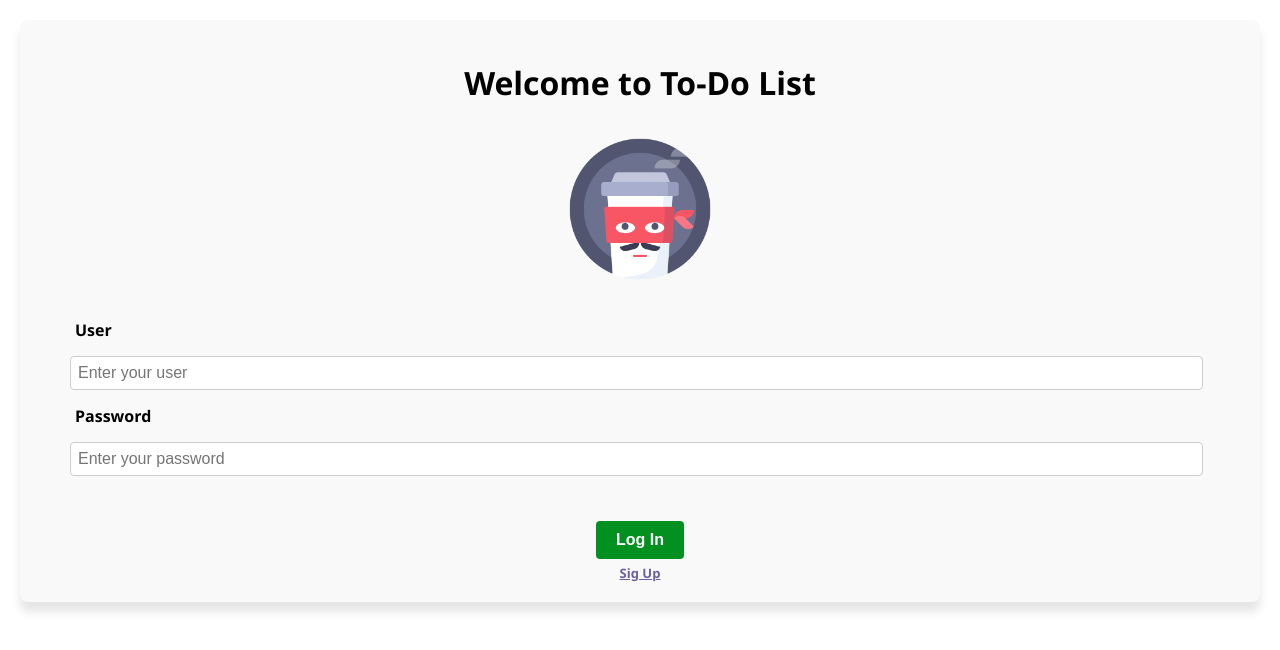
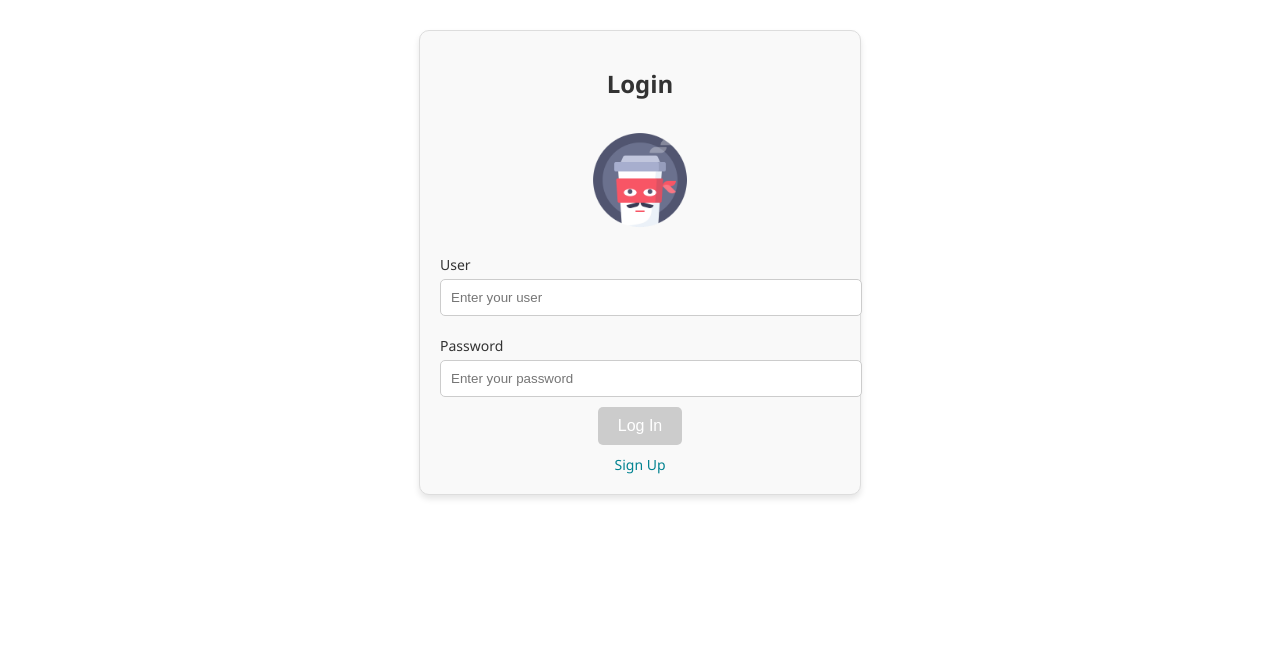
Before and after one commit to AllisonPaula/Todo-Funcional, an Angular app: page /login in a window 1280 px wide. Shown: the top 650 px of the page. Built offline with nearby package versions, Linux system fonts and the light colour scheme.

Commit message:
problems editing

```diff
--- a/src/app/app-routing.module.ts
+++ b/src/app/app-routing.module.ts
@@ -6,7 +6,7 @@ import { HomeComponent } from './components/home/home.component';
 import { LoginComponent } from './components/login/login.component';
 
 const routes: Routes = [
-  { path: '', redirectTo: '/login', pathMatch: 'full' },
+  { path: '', redirectTo: 'login', pathMatch: 'full' },
   { path: 'home', component: HomeComponent },
   { path: 'edit/:id', component: EditFormComponent },
   { path: 'login', component: LoginComponent },
--- a/src/app/components/edit-form/edit-form.component.html
+++ b/src/app/components/edit-form/edit-form.component.html
@@ -1,11 +1,10 @@
 <div class="container">
-<div class="edit-form">
   <h2>Edit Task</h2>
   <form [formGroup]="editFormGroup" (ngSubmit)="onUpdate()">
     <div>
       <label for="title">Title</label>
       <input id="title" formControlName="title" />
-      <div *ngIf="editFormGroup.get('title')?.invalid && editFormGroup.get('title')?.touched" class="error" >
+      <div *ngIf="editFormGroup.get('title')?.invalid && editFormGroup.get('title')?.touched" class="error">
         Title must be at least 3 characters.
       </div>
     </div>
@@ -25,7 +24,6 @@
       </select>
     </div>
     <button type="submit" class="save-btn" (click)="onUpdate()">Update</button>
-    <button type="button"  class="cancel-btn" (click)="cancelEditing()">Cancel</button>
+    <button type="button" class="cancel-btn" (click)="cancelEditing()">Cancel</button>
   </form>
 </div>
-</div>
--- a/src/app/components/edit-form/edit-form.component.ts
+++ b/src/app/components/edit-form/edit-form.component.ts
@@ -15,9 +15,9 @@ export class EditFormComponent implements OnInit {
   @Output() cancelEdit = new EventEmitter<void>();
 
   editFormGroup: FormGroup<{
-    title: FormControl<string>;
-    description: FormControl<string>;
-    status: FormControl<StatusTask>;
+    title: FormControl<string | null>;
+    description: FormControl<string | null>;
+    status: FormControl<StatusTask | null>;
   }>;
 
   isDeleting: boolean = false;
@@ -25,9 +25,9 @@ export class EditFormComponent implements OnInit {
 
   constructor(private fb: FormBuilder, private route: ActivatedRoute, private todoService: TodoService, private router: Router) {
     this.editFormGroup = this.fb.nonNullable.group({
-      title: this.fb.nonNullable.control('', [Validators.required, Validators.minLength(3)]),
-      description: this.fb.nonNullable.control('', [Validators.required, Validators.minLength(5)]),
-      status: this.fb.nonNullable.control('To Do' as StatusTask, Validators.required),
+      title: this.fb.control<string | null>('', [Validators.required, Validators.minLength(3)]),
+      description: this.fb.control<string | null>('', [Validators.required, Validators.minLength(5)]),
+      status: this.fb.control<StatusTask | null>('To Do', Validators.required),
     });
   }
 
@@ -36,7 +36,6 @@ export class EditFormComponent implements OnInit {
 
     if (id) {
       this.todoService.getOne(id).subscribe((task) => {
-        // Verifica si task es undefined y asigna null si lo es
         if (task) {
           this.editingTask = task;
           this.editFormGroup.patchValue({
@@ -45,26 +44,33 @@ export class EditFormComponent implements OnInit {
             status: this.editingTask.status,
           });
         }
-        this.editingTask = null; // Asigna null si no se encuentra la tarea
-        //this.router.navigate(['**']); //Redirige a la pagina de error
+        this.editingTask = null;
       });
     }
   }
 
-  //Editando
+  // Editando
   onUpdate(): void {
     if (this.editFormGroup.valid && this.editingTask) {
       const updatedTask: Task = {
         ...this.editingTask,
         ...this.editFormGroup.value,
       };
-      this.todoService.updateTask(updatedTask).subscribe(() => {
-        this.router.navigate(['/']); // Redirige al home al actualizar la tarea
+      this.todoService.updateTask(updatedTask).subscribe({
+        next: () => {
+          this.updateTask.emit(updatedTask); // Emite la tarea actualizada
+          this.router.navigate(['/']); // Navega a la página principal
+        },
+        error: (err) => {
+          console.error('Error al actualizar la tarea:', err);
+        },
       });
+    } else {
+      console.warn('Formulario no válido o tarea no seleccionada.');
     }
   }
 
-  //Cancelar edicion
+  // Cancelar edicion
   cancelEditing(): void {
     this.router.navigate(['/']);
   }
--- a/src/app/components/home/home.component.html
+++ b/src/app/components/home/home.component.html
@@ -37,10 +37,7 @@
 
   <!--Edit task Form-->
   <div *ngIf="editingTask">
-    <app-edit-form
-      [editingTask]="editingTask"
-      (updateTask)="onTaskUpdated($event)"
-      (cancelEdit)="cancelEditing()">
+    <app-edit-form [editingTask]="editingTask" (updateTask)="onTaskUpdated($event)" (cancelEdit)="cancelEditing()">
     </app-edit-form>
   </div>
 </div>
--- a/src/app/components/login/login.component.css
+++ b/src/app/components/login/login.component.css
@@ -1,96 +1,81 @@
 .task {
-    margin: 20px;
+    max-width: 400px;
+    margin: auto;
+    margin-top: 30px;
     padding: 20px;
+    border: 1px solid #ddd;
+    border-radius: 10px;
     background-color: #f9f9f9;
-    border-radius: 8px;
-    box-shadow: 0 10px 10px rgba(0, 0, 0, 0.1);
-}
+    box-shadow: 0 4px 6px rgba(0, 0, 0, 0.1);
+  }
 
-label {
-    color: rgb(0, 0, 0);
-    font-weight: bold;
-    padding: 5px;
+  .wel {
+    text-align: center;
+    margin-bottom: 20px;
+  }
 
-}
+  .wel h1 {
+    font-size: 24px;
+    color: #333;
+  }
 
-button {
-    border-radius: 2;
-    background-color: #029121;
-    color: rgb(255, 255, 255);
-    border: none;
+  .ima {
+    width: 100px;
+    height: 100px;
+    border-radius: 50%;
+  }
+
+  .us label {
+    display: block;
+    margin: 10px 0 5px;
+    font-size: 14px;
+    color: #333;
+  }
+
+  .us input {
+    width: 100%;
     padding: 10px;
-    margin: 5px;
-    font-weight: bold;
-    font-size: 16px;
-}
+    margin-bottom: 10px;
+    border: 1px solid #ccc;
+    border-radius: 5px;
+  }
 
-.task input,
-.task textarea {
-    width: 98%;
-    padding: 7px;
-    margin: 10px 0;
-    border: 1px solid #ccc;
-    border-radius: 4px;
-    font-size: 16px;
-}
+  .us input.invalid {
+    border-color: #e74c3c;
+  }
 
-.ima {
-    width: 150px;
-    height: 150px;
-    border-radius: 100%;
-}
+  .error {
+    color: #e74c3c;
+    font-size: 12px;
+  }
 
-a {
-    text-decoration: underline;
-    font-weight: bold;
-    font-size: 13px;
-    color: rgb(105, 96, 161);
-}
+  .in {
+    text-align: center;
+  }
 
-.us {
-    display: flex;
-    flex-direction: column;
-    align-items: start;
-    text-align: start;
-    padding: 10px;
-    margin: 20px;
-
-}
-
-
-.in {
-    display: flex;
-    flex-direction: column;
-    align-items: center;
-}
-
-
-
-.task button {
-    background-color: #029121;
-    color: white;
+  .in button {
+    background-color: #028391;
+    color: #fff;
     padding: 10px 20px;
     border: none;
-    border-radius: 4px;
+    border-radius: 5px;
     cursor: pointer;
     font-size: 16px;
-    font-weight: bold;
-    letter-spacing: 0.px;
   }
 
-  .task button:hover{
-    background-color: #0baf2e;
-    transition: 0.2s;
+  .in button:disabled {
+    background-color: #ccc;
+    cursor: not-allowed;
   }
 
-.in a:hover {
-    cursor: pointer;
-    transition: 0.1s;
-    color: rgb(1, 8, 15);
-}
+  .in a {
+    display: block;
+    margin-top: 10px;
+    font-size: 14px;
+    color: #028391;
+    text-decoration: none;
+  }
 
-.wel {
-    display: flex;
-    flex-direction: column;
-    align-items: center;
-}
+  .in a:hover {
+    text-decoration: underline;
+  }
--- a/src/app/components/login/login.component.html
+++ b/src/app/components/login/login.component.html
@@ -1,17 +1,39 @@
 <div class="task">
-    <div class="wel">
-      <h1>{{title}}</h1>
-      <!--<p>{{description}}</p>-->
-      <img class="ima" src="assets\avatar.png" alt="avatar" />
+  <div class="wel">
+    <h1>{{ title }}</h1>
+    <img class="ima" src="assets/avatar.png" alt="avatar" />
+  </div>
+
+  <form [formGroup]="loginForm" (ngSubmit)="onSubmit()">
+    <div class="us">
+      <label for="user">User</label>
+      <input
+        id="user"
+        type="text"
+        formControlName="user"
+        placeholder="Enter your user"
+        [class.invalid]="loginForm.get('user')?.invalid && loginForm.get('user')?.touched"
+      />
+      <div *ngIf="loginForm.get('user')?.invalid && loginForm.get('user')?.touched" class="error">
+        User is required
+      </div>
+
+      <label for="password">Password</label>
+      <input
+        id="password"
+        type="password"
+        formControlName="password"
+        placeholder="Enter your password"
+        [class.invalid]="loginForm.get('password')?.invalid && loginForm.get('password')?.touched"
+      />
+      <div *ngIf="loginForm.get('password')?.invalid && loginForm.get('password')?.touched" class="error">
+        Password is required
+      </div>
     </div>
-    <div class="us">
-      <label>User</label>
-      <input type="textarea" placeholder="Enter your user">
-      <label>Password</label>
-      <input type="password" placeholder="Enter your password">
+
+    <div class="in">
+      <button type="submit" [disabled]="loginForm.invalid">Log In</button>
+      <a href="**">Sign Up</a>
     </div>
-    <div class="in">
-      <button [routerLink]="['home']">Log In</button> <!--Redirige a Page Not Found-->
-      <a href="home">Sig Up</a>  <!--Redirige a la pagina Hom-e-->
-    </div>
-  </div>
+  </form>
+</div>
--- a/src/app/components/login/login.component.ts
+++ b/src/app/components/login/login.component.ts
@@ -1,11 +1,30 @@
 import { Component } from '@angular/core';
+import { FormBuilder, FormGroup, Validators } from '@angular/forms';
+import { Router } from '@angular/router';
 
 @Component({
   selector: 'app-login',
   templateUrl: './login.component.html',
-  styleUrl: './login.component.css'
+  styleUrls: ['./login.component.css']
 })
 export class LoginComponent {
-title = 'Welcome to To-Do List'
-//description = 'Lets start working'
+  title = 'Login';
+  loginForm: FormGroup;
+
+  constructor(private fb: FormBuilder, private router: Router) {
+    this.loginForm = this.fb.group({
+      user: ['', Validators.required],
+      password: ['', Validators.required]
+    });
+  }
+
+  onSubmit(): void {
+    const { user, password } = this.loginForm.value;
+
+    if (user === 'Adopem' && password === '1234') {
+      this.router.navigate(['home']);
+    } else {
+      alert('Invalid credentials. Please try again.');
+    }
+  }
 }
--- a/src/app/services/todo.service.service.ts
+++ b/src/app/services/todo.service.service.ts
@@ -49,6 +49,7 @@ export class TodoService {
     const index = this.tasks.findIndex((task) => task.id === updatedTask.id);
     if (index !== -1) {
       this.tasks[index] = updatedTask;
+      this.tasksSubject.next(this.tasks); // Notifica el cambio a todos los suscriptores
     }
     return of();
   }
```
Also changed, not shown: src/app/components/home/home.component.ts (+12 -26 lines).
